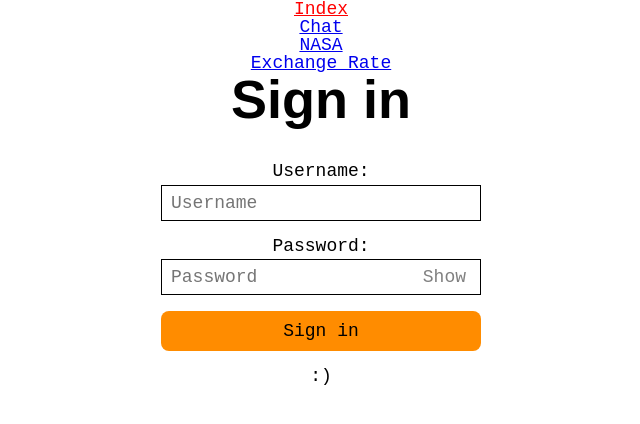
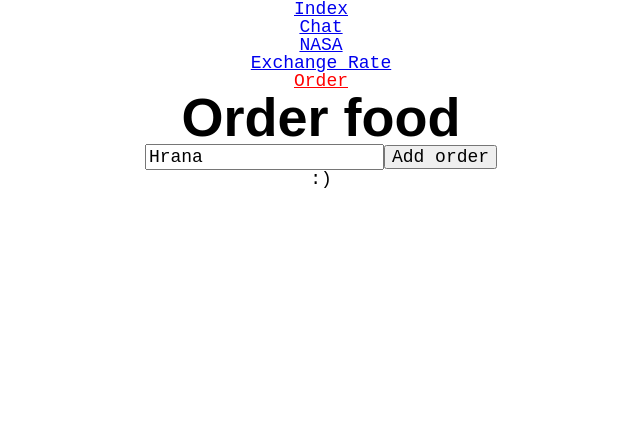
Before and after one commit to zopaj63/algebra-react-example-app, a React (Create React App) app: page /order in a window 1280 px wide. Before the commit this address led to /. Shown: the top 424 px of the page, without its empty margins (319-959 px from the left). Built offline with nearby package versions, Linux system fonts and the light colour scheme.

Commit message:
add OrderPage, redux store

```diff
--- a/package.json
+++ b/package.json
@@ -14,9 +14,12 @@
     "prop-types": "^15.7.2",
     "react": "^17.0.2",
     "react-dom": "^17.0.2",
+    "react-redux": "^7.2.5",
     "react-router": "^5.2.1",
     "react-router-dom": "^5.3.0",
     "react-scripts": "4.0.3",
+    "redux": "^4.1.1",
+    "redux-thunk": "^2.3.0",
     "web-vitals": "^1.1.2"
   },
   "scripts": {
--- a/src/pages/AppRouter/index.js
+++ b/src/pages/AppRouter/index.js
@@ -3,6 +3,7 @@
 import ChatPage from "../ChatPage";
 import NasaPage from "../NasaPage";
 import ExchangeRatePage from "../ExchangeRatePage";
+import OrderPage from "../OrderPage";
 
 export default function AppRouter() {
     return (
@@ -12,12 +13,14 @@
                 <li><NavLink to="/chat">Chat</NavLink></li>
                 <li><NavLink to="/nasa">NASA</NavLink></li>
                 <li><NavLink to="/exchange-rate">Exchange Rate</NavLink></li>
+                <li><NavLink to="/order">Order</NavLink></li>
             </ul>
             <Switch>
                 <Route exact path="/" component={SignInPage} />
                 <Route path="/chat" component={ChatPage} />
                 <Route path="/nasa" component={NasaPage} />
                 <Route path="/exchange-rate" component={ExchangeRatePage} />
+                <Route path="/order" component={OrderPage} />
                 <Route path="*">
                     <Redirect to="/" />
                 </Route>
--- /dev/null
+++ b/src/pages/OrderPage/index.js
@@ -0,0 +1,34 @@
+import { createStore } from 'redux';
+import { Provider, useDispatch, useSelector } from 'react-redux';
+import reducer, { addOrderItem } from '../../reducers/OrderReducer';
+
+const orderStore = createStore(reducer);
+
+function OrderForm() {
+    const state = useSelector((state) => state);
+    const dispatch = useDispatch();
+
+    const handleOnSubmit = (event) => {
+        event.preventDefault();
+        dispatch(addOrderItem({ text: "Hrana" }));
+    }
+
+    console.log(state);
+
+    return (
+        <form onSubmit={handleOnSubmit}>
+            <input value="Hrana" /><button>Add order</button>
+        </form>
+    );
+}
+
+export default function OrderPage() {
+    return (
+        <Provider store={orderStore}>
+            <div className="OrderPage">
+                <h1>Order food</h1>
+                <OrderForm />
+            </div>
+        </Provider>
+    )
+}
--- /dev/null
+++ b/src/reducers/OrderReducer/index.js
@@ -0,0 +1,18 @@
+const initialState = [];
+
+const type = {
+    ADD_ORDER_ITEM: "ADD_ORDER_ITEM"
+};
+
+export function addOrderItem(item) {
+    return { type: type.ADD_ORDER_ITEM, item };
+}
+
+export default function reducer(state = initialState, action) {
+    switch (action.type) {
+        case type.ADD_ORDER_ITEM:
+            return [...state, action.item];
+        default:
+            return state;
+    }
+}
```
Also changed, not shown: 1 other file (tests, documents, lock files or other folders).
